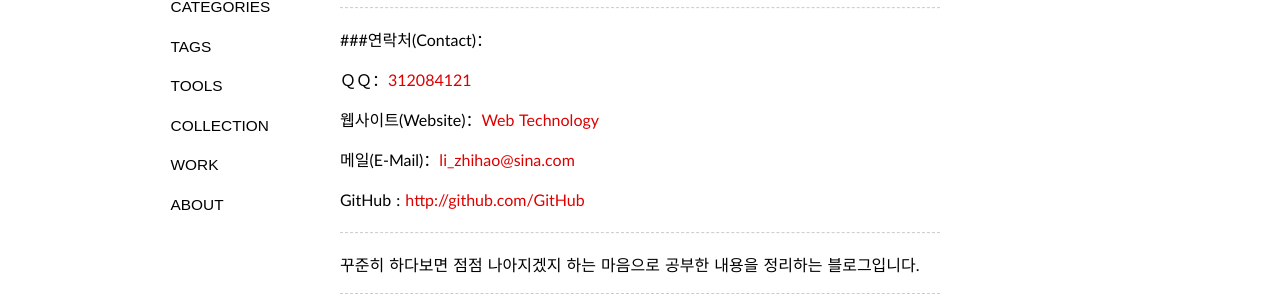
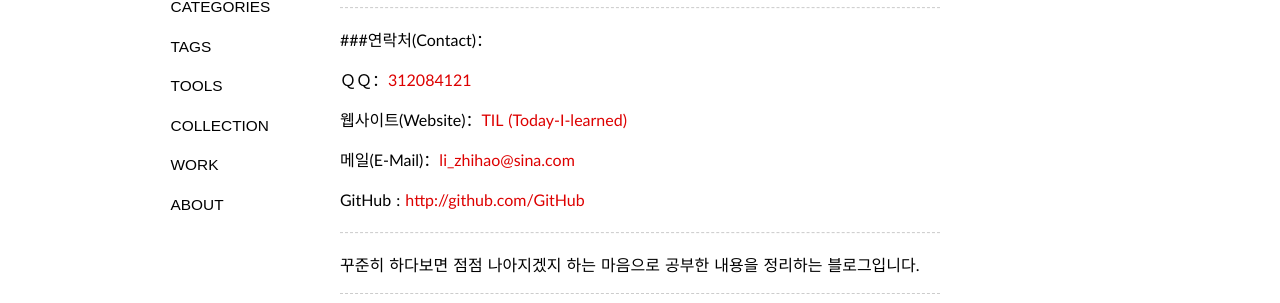
Before and after one commit to zasfe/Today-I-learned-old, a Jekyll site: the page built from about/index.md, in a window 1280 px wide. Shown: the part 121-424 px from the top of the page. Built offline with Jekyll 4.4.1, drawn with Linux system fonts in a browser that asks for light colours; some web fonts are replaced.

Commit message:
modified file

```diff
--- a/_config.yml
+++ b/_config.yml
@@ -1,7 +1,7 @@
 permalink: /:title/
 url: http://zasfe.github.io
 baseurl: /Today-I-learned
-name: Web Technology
+name: "TIL (Today-I-learned)"
 title: IT Blog
 author: lizhihao
 qq: 312084121
```
